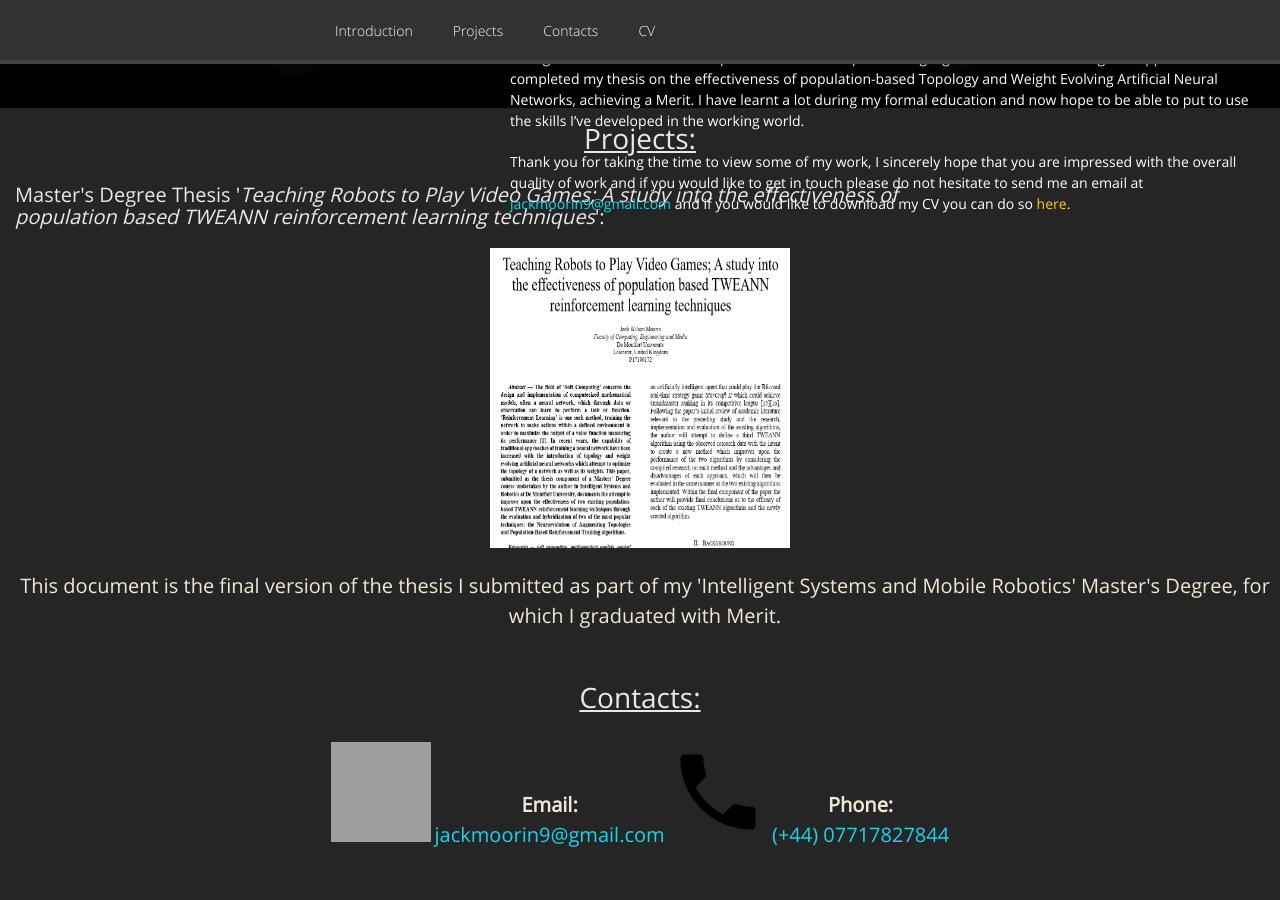
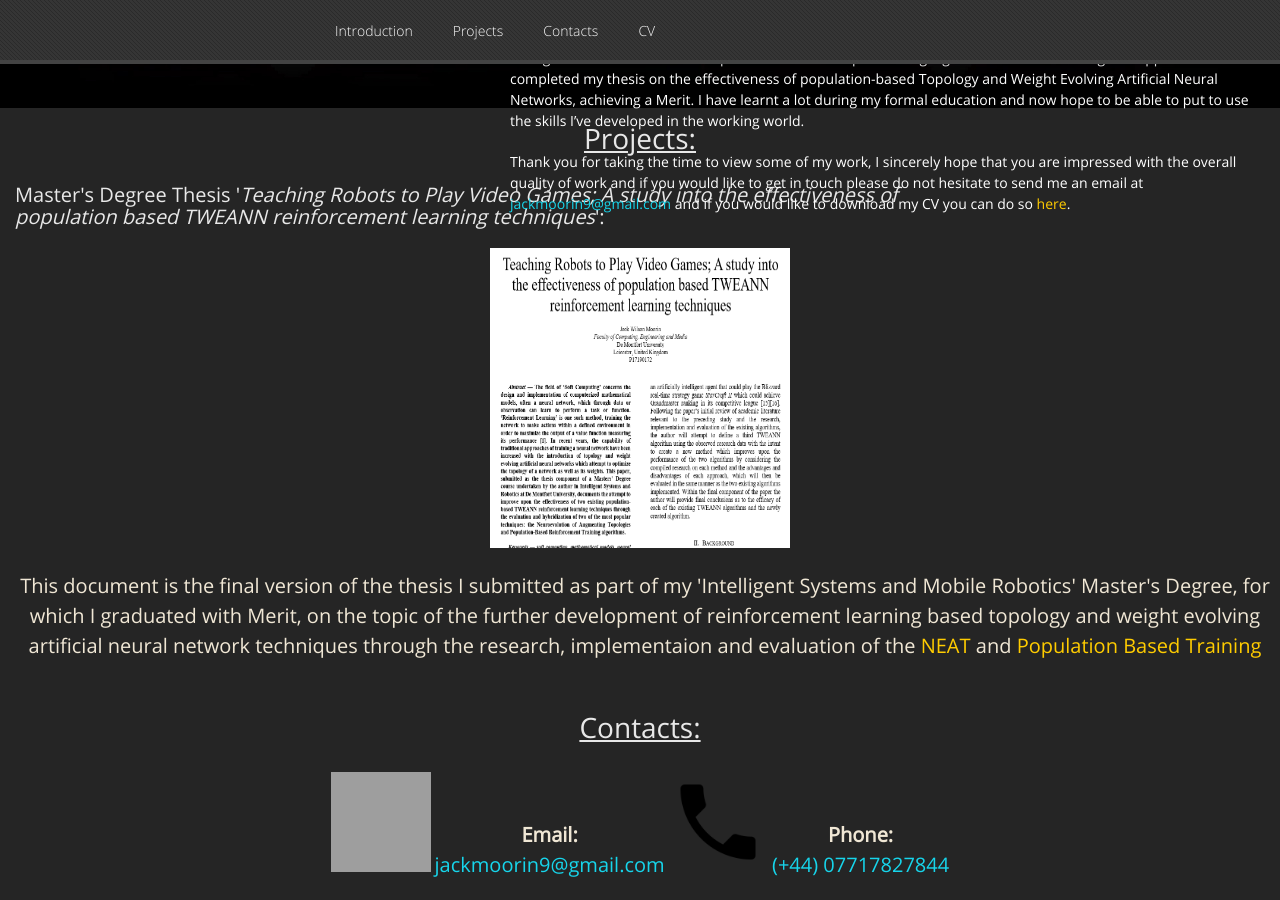
Before and after one commit to GamesProgrammingGrad2021/GamesProgrammingGrad2021.github.io, a Jekyll site: the page built from index.md, in a window 1280 px wide and 900 px high, scrolled down 999 px. Built offline with Jekyll 4.4.1, drawn with Linux system fonts in a browser that asks for light colours; nearby versions of some CDN libraries; our own code applies the rules of GitHub Pages for plain Markdown files; before the commit the page ends 1869 px from its top, so only the background shows below that; grey boxes are pictures that could not be loaded.

Commit message:
Update default.html

```diff
--- a/_layouts/default.html
+++ b/_layouts/default.html
@@ -122,8 +122,11 @@
 			<h2 style="padding-top:20px; padding-left: 15px; padding-bottom: 10px; text-align: left; font-size: 20px;">Master's Degree Thesis '<i>Teaching Robots to Play Video Games; A study into the effectiveness of<br>population based TWEANN reinforcement learning techniques</i>':</h2>
 			<p style="align: left;"><img src="Thesis_Thumbnail.png" alt="Thesis_Thumbnail" width="300" height="300" style="padding-left: 0px;">
 			<span style="display: inline-block; font-size: 20px; padding-left: 10px; padding-top: 18px;">
-			This document is the final version of the thesis I submitted as part of my 'Intelligent Systems and Mobile Robotics' Master's Degree, for
-			which I graduated with Merit.
+			This document is the final version of the thesis I submitted as part of my 'Intelligent Systems and Mobile Robotics' Master's Degree,
+			for which I graduated with Merit, on the topic of the further development of reinforcement learning based topology and weight evolving
+			artificial neural network techniques through the research, implementaion and evaluation of the
+			<a href="https://en.wikipedia.org/wiki/Neuroevolution_of_augmenting_topologies">NEAT</a> and
+			<a href="https://deepmind.com/blog/article/population-based-training-neural-networks">Population Based Training</a>
 			</span></p>
 		</div>
 	</div>
```
